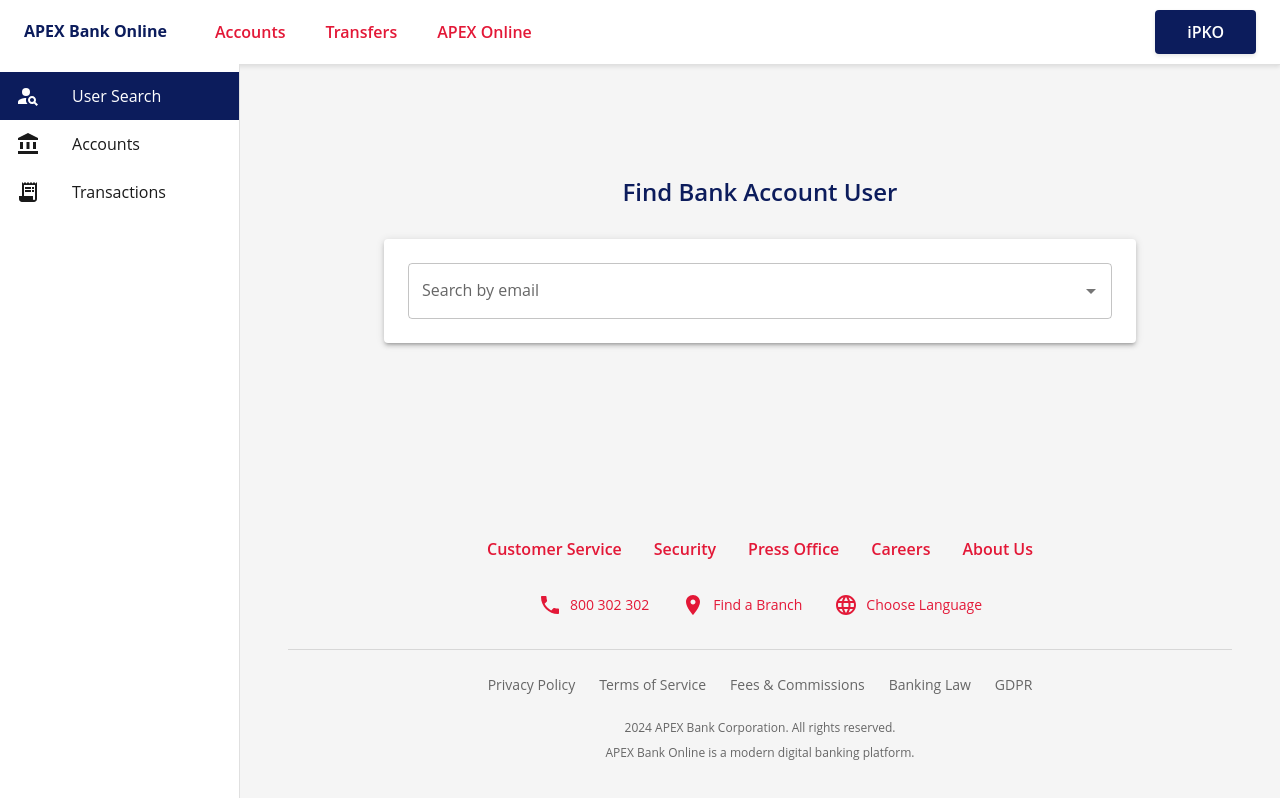
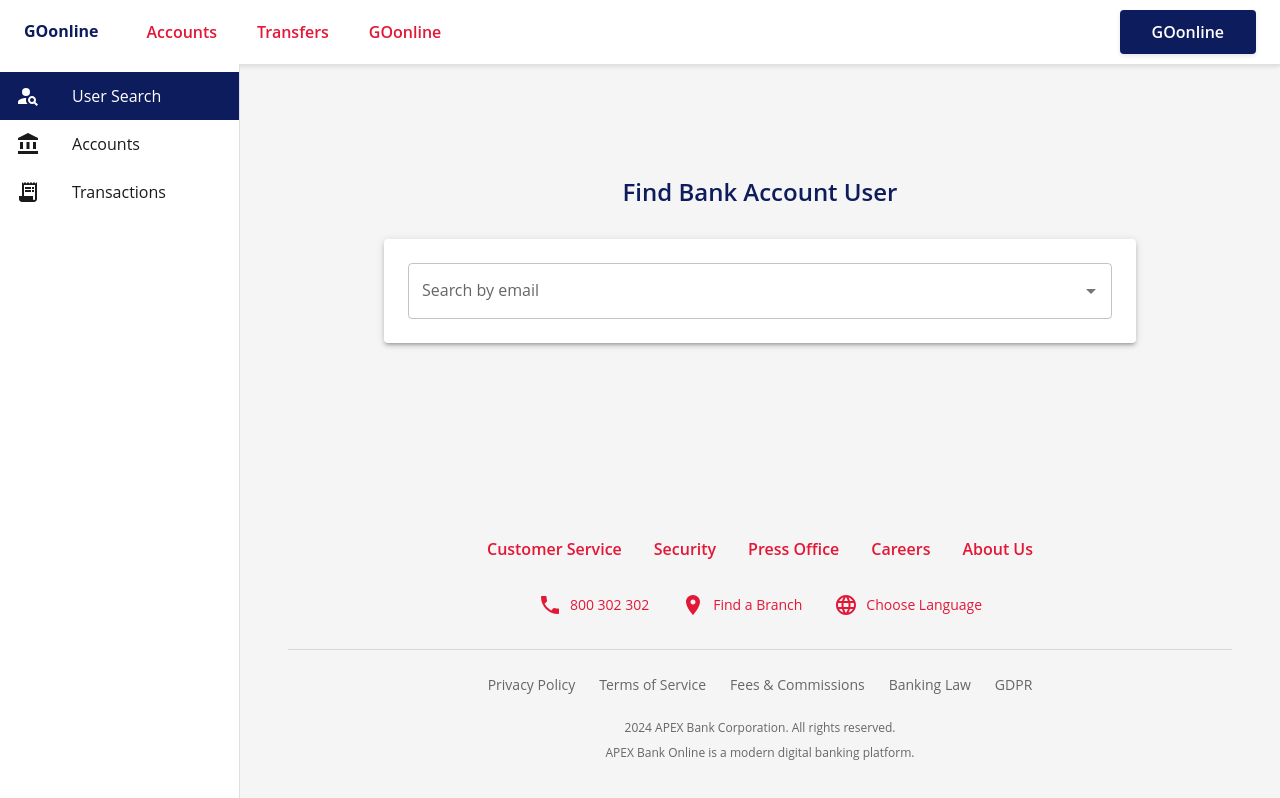
Before and after one commit to mmartofel/bank-account-management, a React (Vite) app in the folder frontend/: page / in a window 1280 px wide. Shown: the top 798 px of the page. Built offline with nearby package versions, Linux system fonts and the light colour scheme.

Commit message:
change logo

```diff
--- a/frontend/src/components/Header.tsx
+++ b/frontend/src/components/Header.tsx
@@ -44,7 +44,7 @@ export const Header = () => {
             }}
             onClick={() => navigate('/')}
           >
-            APEX Bank Online
+            GOonline
           </Typography>
 
           {/* Mobile menu */}
@@ -100,7 +100,7 @@ export const Header = () => {
             }}
             onClick={() => navigate('/')}
           >
-            APEX Bank Online
+            GOonline
           </Typography>
 
           {/* Desktop menu */}
@@ -121,7 +121,7 @@ export const Header = () => {
                   },
                 }}
               >
-                {page.name === 'History' ? 'APEX Online' : page.name}
+                {page.name === 'History' ? 'GOonline' : page.name}
               </Button>
             ))}
           </Box>
@@ -140,7 +140,7 @@ export const Header = () => {
                 },
               }}
             >
-              iPKO
+              GOonline
             </Button>
           </Box>
         </Toolbar>
```
